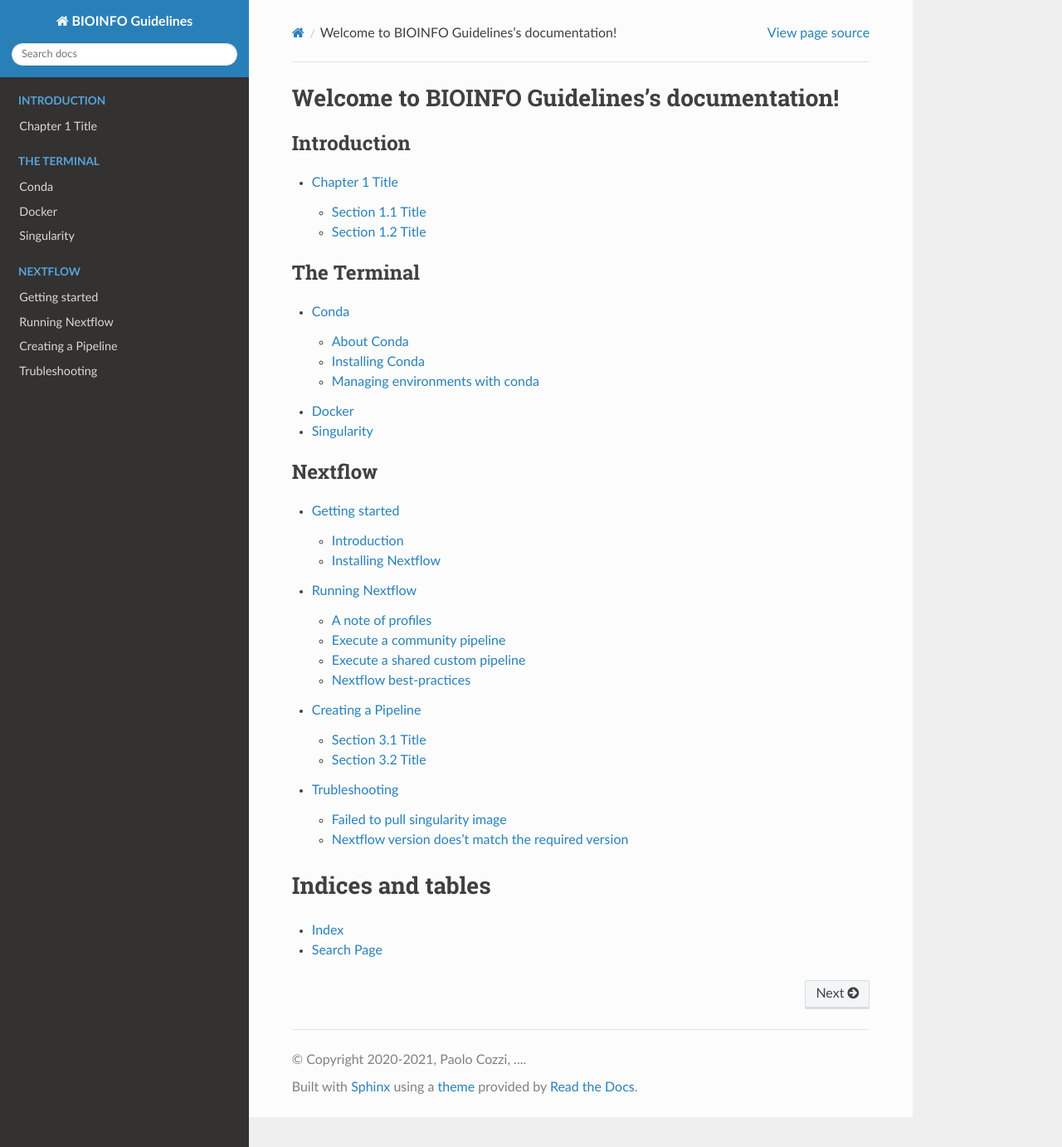
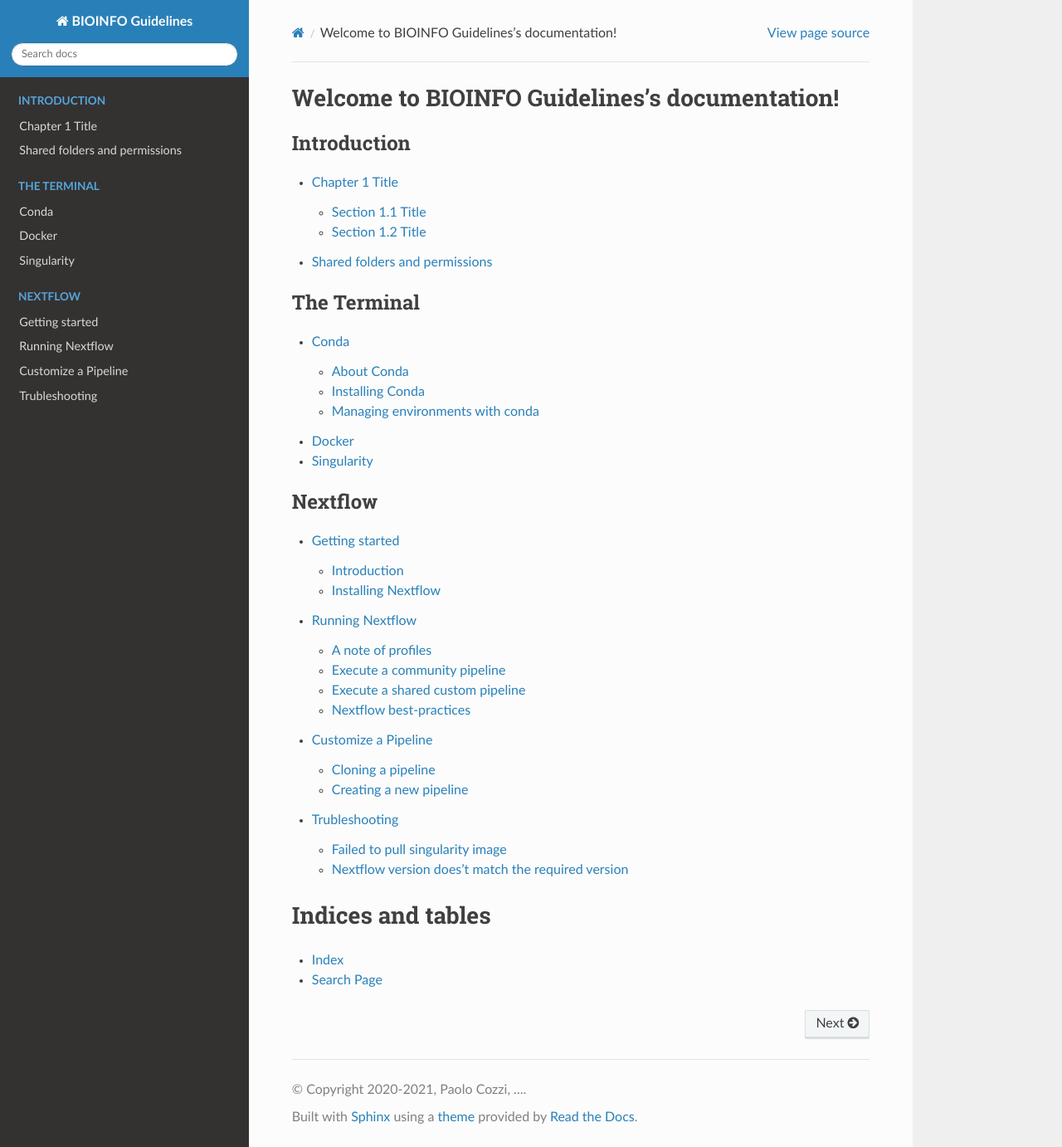
Before and after one commit to cnr-ibba/BIOINFO-guidelines, a Sphinx documentation site: the page built from docs/index.rst, in a window 1280 px wide and 1382 px high. Shown: the whole window at 83% size. Built offline with Sphinx 7.4.7 and the Read the Docs theme 2.0.0, drawn with Linux system fonts in a browser that asks for light colours.

Commit message:
:memo: work with new pipelines documentation

```diff
--- /dev/null
+++ b/docs/general/sharing.rst
@@ -0,0 +1,5 @@
+
+Shared folders and permissions
+==============================
+
+.. contents:: Table of Contents
--- a/docs/index.rst
+++ b/docs/index.rst
@@ -26,7 +27,7 @@ Welcome to BIOINFO Guidelines's documentation!
 
     nextflow/getting-started
     nextflow/running
-    nextflow/creating
+    nextflow/customize
     nextflow/trubleshooting
 
 Indices and tables
--- a/docs/nextflow/creating.rst
+++ /dev/null
@@ -1,14 +0,0 @@
-
-Creating a Pipeline
-===================
-
-.. contents:: Table of Contents
-
-Section 3.1 Title
------------------
-
-Subsection 3.1.1 Title
-~~~~~~~~~~~~~~~~~~~~~~
-
-Section 3.2 Title
------------------
--- a/docs/nextflow/getting-started.rst
+++ b/docs/nextflow/getting-started.rst
@@ -16,6 +16,8 @@ that could scale with your data. This could be achieved by writing pipelines in
 (or `DSL2 <https://www.nextflow.io/docs/latest/dsl2.html>`__) and managing your
 software requirements with :doc:`conda <../terminal/conda>`,
 :doc:`singularity <../terminal/singularity>` or :doc:`docker <../terminal/docker>`.
+
+.. _learning-nextflow:
 
 Learning Nextflow
 ~~~~~~~~~~~~~~~~~
--- a/docs/nextflow/trubleshooting.rst
+++ b/docs/nextflow/trubleshooting.rst
@@ -1,6 +1,8 @@
 
 Trubleshooting
 ==============
+
+.. contents:: Table of Contents
 
 Failed to pull singularity image
 --------------------------------
--- a/docs/terminal/docker.rst
+++ b/docs/terminal/docker.rst
@@ -1,6 +1,8 @@
 
 Docker
 ======
+
+.. contents:: Table of Contents
 
 Lorem ipsum dolor sit amet, consectetur adipisicing elit, sed do eiusmod tempor
 incididunt ut labore et dolore magna aliqua. Ut enim ad minim veniam, quis nostrud
--- a/docs/terminal/singularity.rst
+++ b/docs/terminal/singularity.rst
@@ -1,6 +1,8 @@
 
 Singularity
 ===========
+
+.. contents:: Table of Contents
 
 Lorem ipsum dolor sit amet, consectetur adipisicing elit, sed do eiusmod tempor
 incididunt ut labore et dolore magna aliqua. Ut enim ad minim veniam, quis nostrud
```
Also changed, not shown: other parts of docs/index.rst (+1 -0 lines), docs/nextflow/customize.rst (added, +88 -0 lines).
